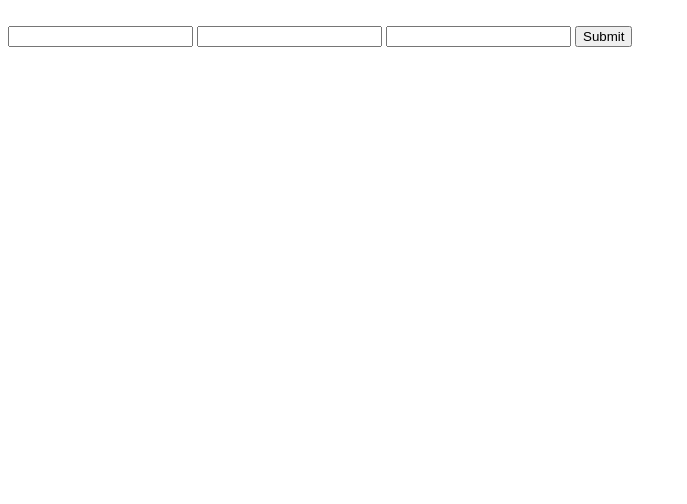
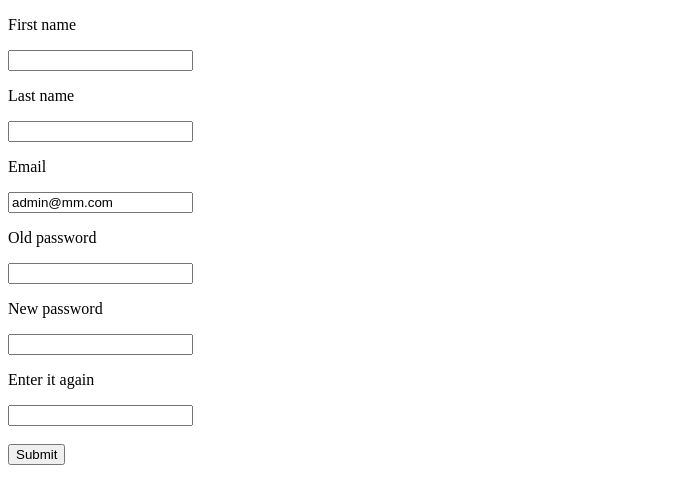
Before and after one commit to LEVLLN/RecordStudio, a Django app: page /accounts/settings in a window 1280 px wide. Shown: the top 504 px of the page, without its empty margins (0-687 px from the left). Run offline with Django 3.2, Linux system fonts and the light colour scheme; a user stored in the database is signed in.

Commit message:
пара фичей в настройках аккаунта

```diff
--- a/accounts/templates/accounts/settings.html
+++ b/accounts/templates/accounts/settings.html
@@ -7,11 +7,21 @@
 <body>
 <form action="" method="POST">
     {% csrf_token %}
-    {{ user.username }} <br/>
-    <input type="password" name="old_password"/>
-    <input type="password" name="new_password1"/>
-    <input type="password" name="new_password2"/>
+    <p>First name</p>
+    <input type="input" value="{{ user.first_name }}" name="first_name" /> <br>
+    <p>Last name</p>
+    <input type="input" value="{{ user.last_name }}" name="last_name" /> <br>
+    <p>Email</p>
+    <input type="input"  value="{{ user.email }}" name="email"> <br>
+    <p>Old password</p>
+    <input type="password" name="old_password" value=""/> <br>
+    <p>New password</p>
+    <input type="password" name="new_password1" value=""/> <br>
+    <p>Enter it again</p>
+    <input type="password" name="new_password2" value=""/> <br>
+    <br>
     <input type="submit"/>
+
     {% if error %}
         {{ error }}
     {% else %}
--- a/accounts/views.py
+++ b/accounts/views.py
@@ -218,17 +218,38 @@
     def get(self, request):
         args = {}
         args.update(csrf(request))
+        args['user'] = request.user
         return render_to_response("accounts/settings.html", args)
 
     def post(self, request):
         args = {}
         args.update(csrf(request))
-        form = PasswordChangeForm(user=request.user, data=request.POST)
-        if form.is_valid():
-            form.save()
-            update_session_auth_hash(request, form.user)
+        if not request.POST['old_password'] == "" \
+                and not request.POST['new_password1'] == ""\
+                and not request.POST['new_password2'] == "":
+
+            form = PasswordChangeForm(user=request.user, data=request.POST)
+            if form.is_valid():
+                request.user.first_name = request.POST["first_name"]
+                request.user.last_name = request.POST["last_name"]
+                request.user.email = request.POST["email"]
+                request.user.save()
+                form.save()
+                update_session_auth_hash(request, form.user)
+                args['success'] = 'Success'
+            else:
+                args['error'] = form.errors
+
+            args['user'] = request.user
+            return render_to_response("accounts/settings.html", args)
+
+        if request.user.check_password(request.POST["old_password"]):
+            request.user.first_name = request.POST["first_name"]
+            request.user.last_name = request.POST["last_name"]
+            request.user.email = request.POST["email"]
+            request.user.save()
             args['success'] = 'Success'
-            return render_to_response('accounts/settings.html', args)
-        else:
-            args['error'] = form.errors
-            return render_to_response("accounts/settings.html", args)
+
+        args['user'] = request.user
+        args['error'] = "Неверный пароль"
+        return render_to_response("accounts/settings.html", args)
--- a/staff/urls.py
+++ b/staff/urls.py
@@ -1,9 +1,11 @@
 from django.conf.urls import url
 from bookings import views as booking_views
+from accounts import views as account_views
 from staff import views
 
 urlpatterns = [
     url(r'^$', views.StaffLoginPageView.as_view(), name='stuff_main_page'),
+    url(r'^settings/', account_views.PasswordChangeView.as_view(), name='settings'),
     url(r'^profile/', views.StaffProfilePageView.as_view(), name='staff_profile'),
     url(r'^add/', views.SoundmanAddView.as_view(), name='soundman_add'),
     url(r'^booking/(?P<booking_id>[0-9]+)/cancel/', booking_views.cancel_booking, name="cancel_booking"),
```
Also changed, not shown: staff/views.py (+22 -24 lines), db.sqlite3.
